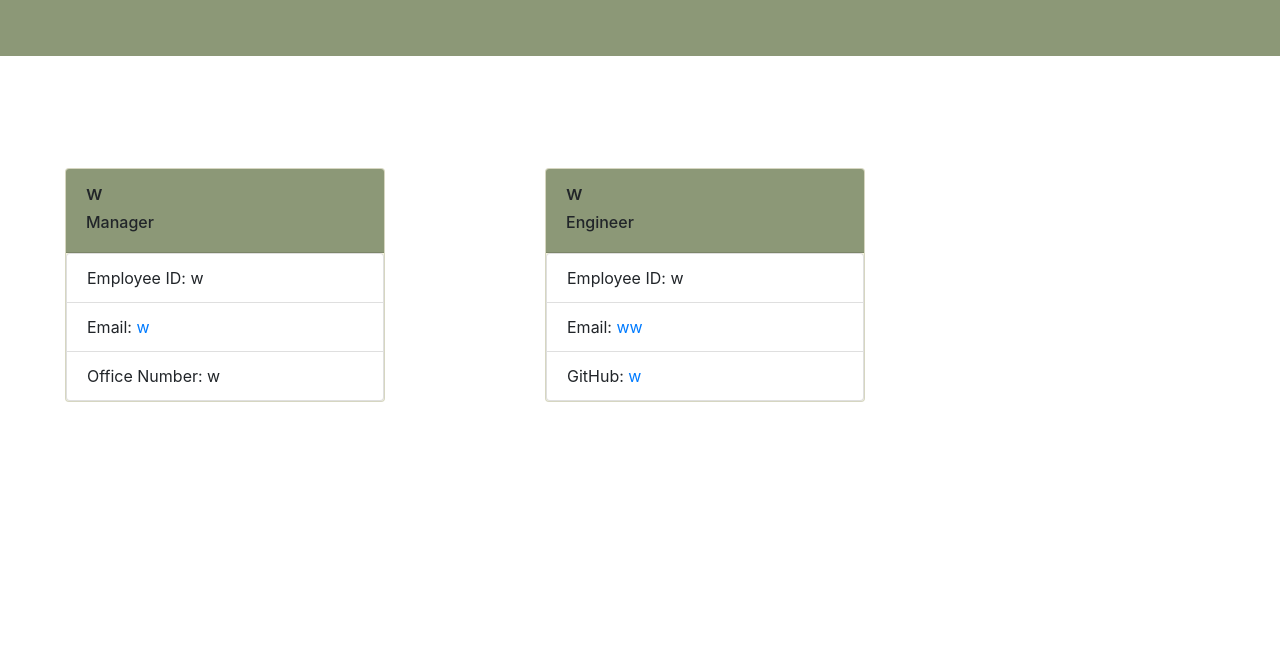
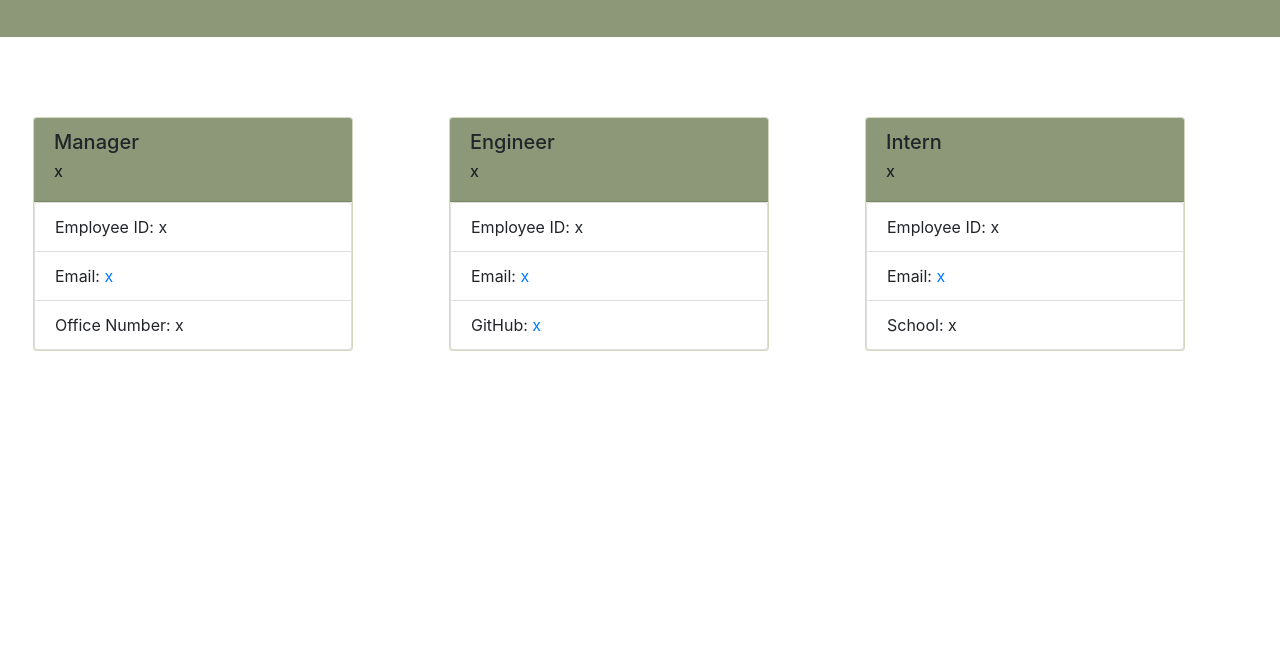
Before and after one commit to MWells012/10-Team-Generator, a website: page index.html in a window 1280 px wide. Shown: the part 147-800 px from the top of the page. Drawn offline with nearby package versions, Linux system fonts and the light colour scheme.

Commit message:
updated styling for what index.html page will look like

```diff
--- a/index.html
+++ b/index.html
@@ -12,48 +12,62 @@
     </head>
 
     <body>
-
         <header>
             <div class="jumbotron jumbotron-fluid">
                 <div class="container text-center">
-                    <h1 class="display-4">The Team</h1>
+                    <h1>The Team</h1>
                 </div>
             </div>
-
         </header>
 
 <main class = "row">
 
     <div class="col-4-sm-12 ">
-        <div class="card" style="width: 20rem;">
-            <div class = "card-header">
-                <h5>w</h5>
-                <h6> Manager</h6>
+        <div class="card">
+            <div class ="card-header">
+                <h5> Manager</h5>
+                <h6>x</h6>
             </div>
 
             <div>
                 <ul class="list-group">
-                    <li class="list-group-item">Employee ID: w</li>
-                    <li class="list-group-item">Email: <a href="mailto:w">w</a></li>
-                    <li class="list-group-item">Office Number: w</li>
+                    <li class="list-group-item">Employee ID: x</li>
+                    <li class="list-group-item">Email: <a href="mailto:x">x</a></li>
+                    <li class="list-group-item">Office Number: x</li>
                 </ul>
             </div>
         </div>
     </div>
 
     <div class="col-4-sm-12 ">
-        <div class="card" style="width: 20rem;">
-            <div class = "card-header">
-                <h5>w</h5>
-                <h6>Engineer</h6>
-
+        <div class="card">
+            <div class ="card-header">
+                <h5>Engineer</h5>
+                <h6>x</h6>
             </div>
 
             <div>
                 <ul class="list-group">
-                    <li class="list-group-item">Employee ID: w</li>
-                    <li class="list-group-item">Email: <a href="mailto:ww">ww</a></li>
-                    <li class="list-group-item">GitHub: <a href="https://github.com/w" target="_blank">w</a></li>
+                    <li class="list-group-item">Employee ID: x</li>
+                    <li class="list-group-item">Email: <a href="mailto:x">x</a></li>
+                    <li class="list-group-item">GitHub: <a href="https://github.com/x" target="_blank">x</a></li>
+                </ul>
+            </div>
+        </div>
+    </div>
+
+    <div class="col-4-sm-12">
+        <div class="card">
+            <div class ="card-header">
+                <h5> Intern</h5>
+                <h6>x</h6>
+            </div>
+
+            <div>
+                <ul class="list-group">
+                    <li class="list-group-item">Employee ID: x</li>
+                    <li class="list-group-item">Email: <a href="mailto:x">x</a></li>
+                    <li class="list-group-item">School: x</li>
                 </ul>
             </div>
         </div>
```
Also changed, not shown: dist/card-generator.js, dist/style.css.
